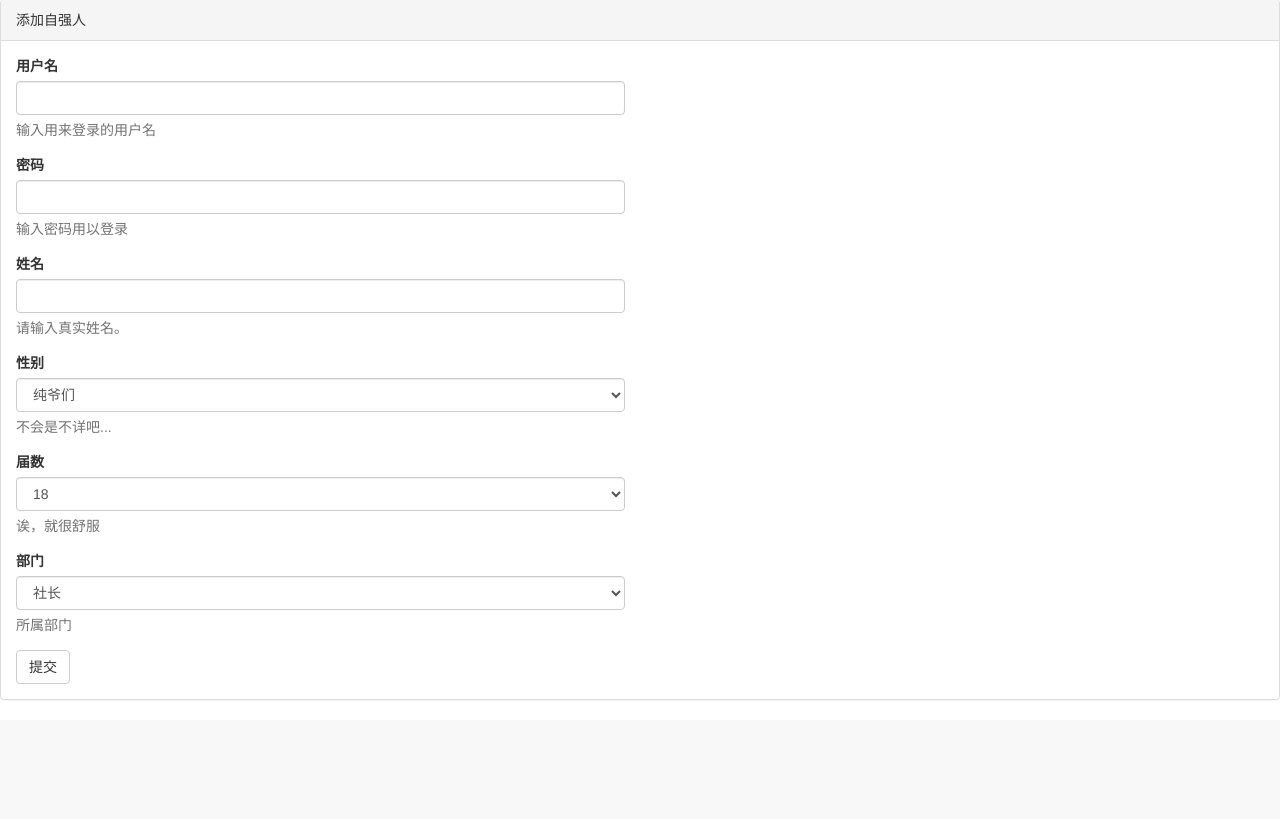
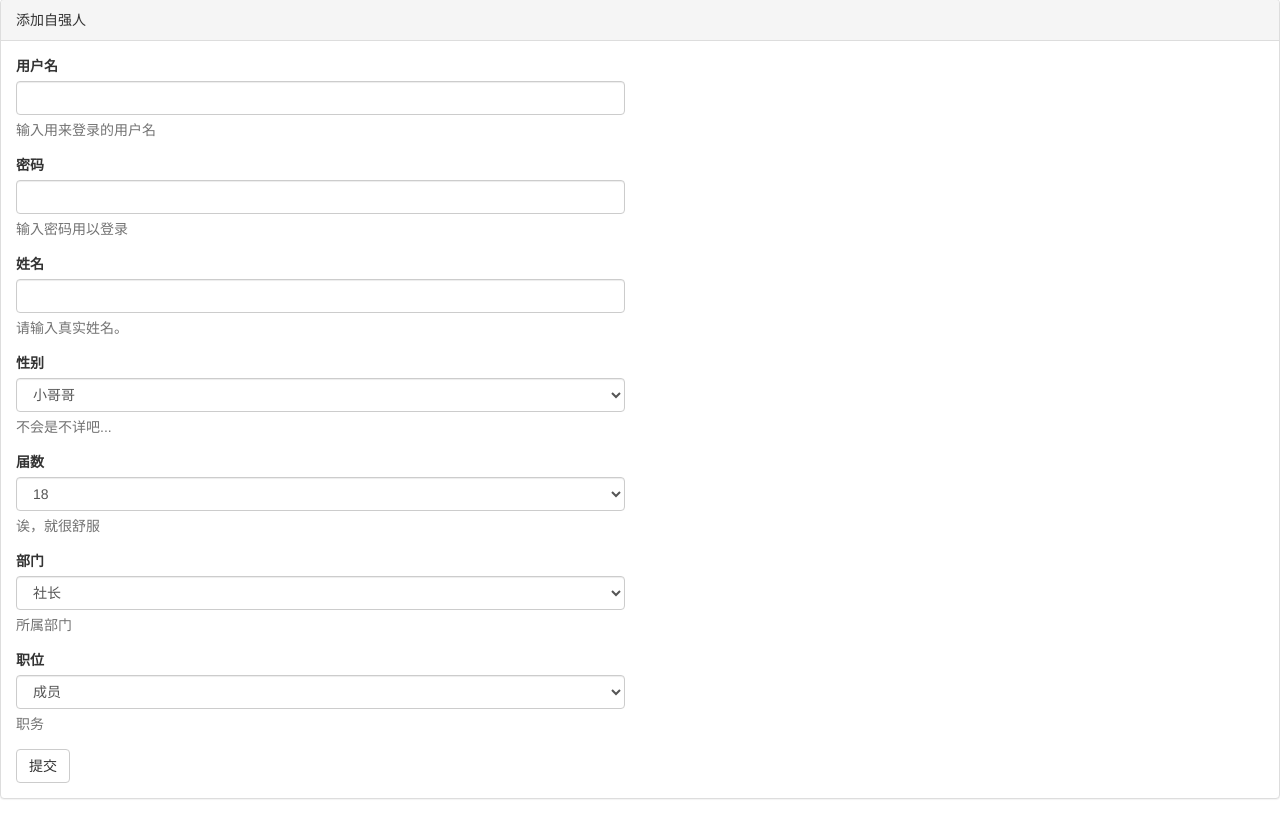
Before and after one commit to ziqiangshe/ziqiangweb_v3.0, a PHP site: page /DbName/application/panel/view/user/create.html in a window 1280 px wide. Shown: the part 161-980 px from the top of the page. Before the commit the page ends 861 px from the top, so only its background shows below. Run offline with PHP 8.4, Linux system fonts and the light colour scheme; some libraries are stand-ins or nearby versions.

Commit message:
【feat】增加所属部们字段部分的添加和查看功能

```diff
--- a/application/panel/common.php
+++ b/application/panel/common.php
@@ -15,6 +15,9 @@ function change_user_info(array $rel) {
         } elseif ($rel['data']['role'] == CIVILIAN) {
             $rel['data']['role'] = CIVILIAN_NAME;
         }
+
+        // 义工服务队 队员
+        $rel['data']['position'] = $rel['data']['department'].$rel['data']['position'];
     } else {
         foreach ($rel['data'] as $key => $val) {
             if ($rel['data'][$key]['sex'] == 1) {
@@ -30,6 +33,8 @@ function change_user_info(array $rel) {
             } elseif ($rel['data'][$key]['role'] == CIVILIAN) {
                 $rel['data'][$key]['role'] = CIVILIAN_NAME;
             }
+
+            $rel['data'][$key]['position'] = $rel['data'][$key]['department'].$rel['data'][$key]['position'];
         }
     }
     return $rel;
--- a/application/panel/model/UserModel.php
+++ b/application/panel/model/UserModel.php
@@ -48,7 +48,7 @@ class UserModel extends Model
      */
     public function get_all_user($where, $offset, $limit)
     {
-        $field = ['id, username, realname, sex, class, session, position, role, status'];
+        $field = ['id, username, realname, sex, class, session, department, position, role, status'];
         try {
             $info = $this->field($field)
                 ->where($where)
@@ -72,7 +72,8 @@ class UserModel extends Model
     public function get_the_user($userid)
     {
         $where['id'] = ['=', $userid];
-        $field = ['username, realname, introduce, message, sex, class, qq, tel, email, session, position, role, status'];
+        $field = ['username, realname, introduce, message, sex, class,
+        qq, tel, email, session, department, position, role, status'];
         try {
             $info = $this
                 ->field($field)
--- a/application/panel/view/user/create.html
+++ b/application/panel/view/user/create.html
@@ -55,8 +55,8 @@
                                     <div class="form-group">
                                         <label>性别</label>
                                         <select class="form-control" name="sex" id="sex">
-                                            <option value="1">纯爷们</option>
-                                            <option value="0">萌妹纸</option>
+                                            <option value="1">小哥哥</option>
+                                            <option value="0">小姐姐</option>
                                         </select>
                                         <p class="help-block">不会是不详吧...</p>
                                     </div>
@@ -75,7 +75,7 @@
                                     </div>
                                     <div class="form-group">
                                         <label>部门</label>
-                                        <select class="form-control" name="position" id="position">
+                                        <select class="form-control" name="department" id="department">
                                             <option value="社长">社长</option>
                                             <option value="副社">副社</option>
                                             <option value="服务队">服务队</option>
@@ -85,6 +85,17 @@
                                             <option value="策划部">策划部</option>
                                         </select>
                                         <p class="help-block">所属部门</p>
+                                    </div>
+                                    <div class="form-group">
+                                        <label>职位</label>
+                                        <select class="form-control" name="position" id="position">
+                                            <option value="成员">成员</option>
+                                            <option value="副部长">副部长</option>
+                                            <option value="部长">部长</option>
+                                            <option value="副队长">副队长</option>
+                                            <option value="队长">队长</option>
+                                        </select>
+                                        <p class="help-block">职务</p>
                                     </div>
                                 </div>
                                 <div class="col-lg-12">
@@ -111,12 +122,13 @@
             type: "post",
             dataType: "json",
             data: {
-                realname: $("#realname").val(),
-                sex:      $("#sex option:selected").val(),
-                session:  $("#session option:selected").val(),
-                position: $("#position option:selected").val(),
-                username: $("#username").val(),
-                password: $("#password").val(),
+                username:   $("#username").val(),
+                password:   $("#password").val(),
+                realname  : $("#realname").val(),
+                sex:        $("#sex option:selected").val(),
+                session:    $("#session option:selected").val(),
+                department: $("#department option:selected").val(),
+                position:   $("#position option:selected").val()
             },
             success: function (data) {
                 if (data.status == 0) {
```
Also changed, not shown: application/api/controller/User.php (+21 -19 lines), application/common/validate/User.php (+20 -18 lines).
